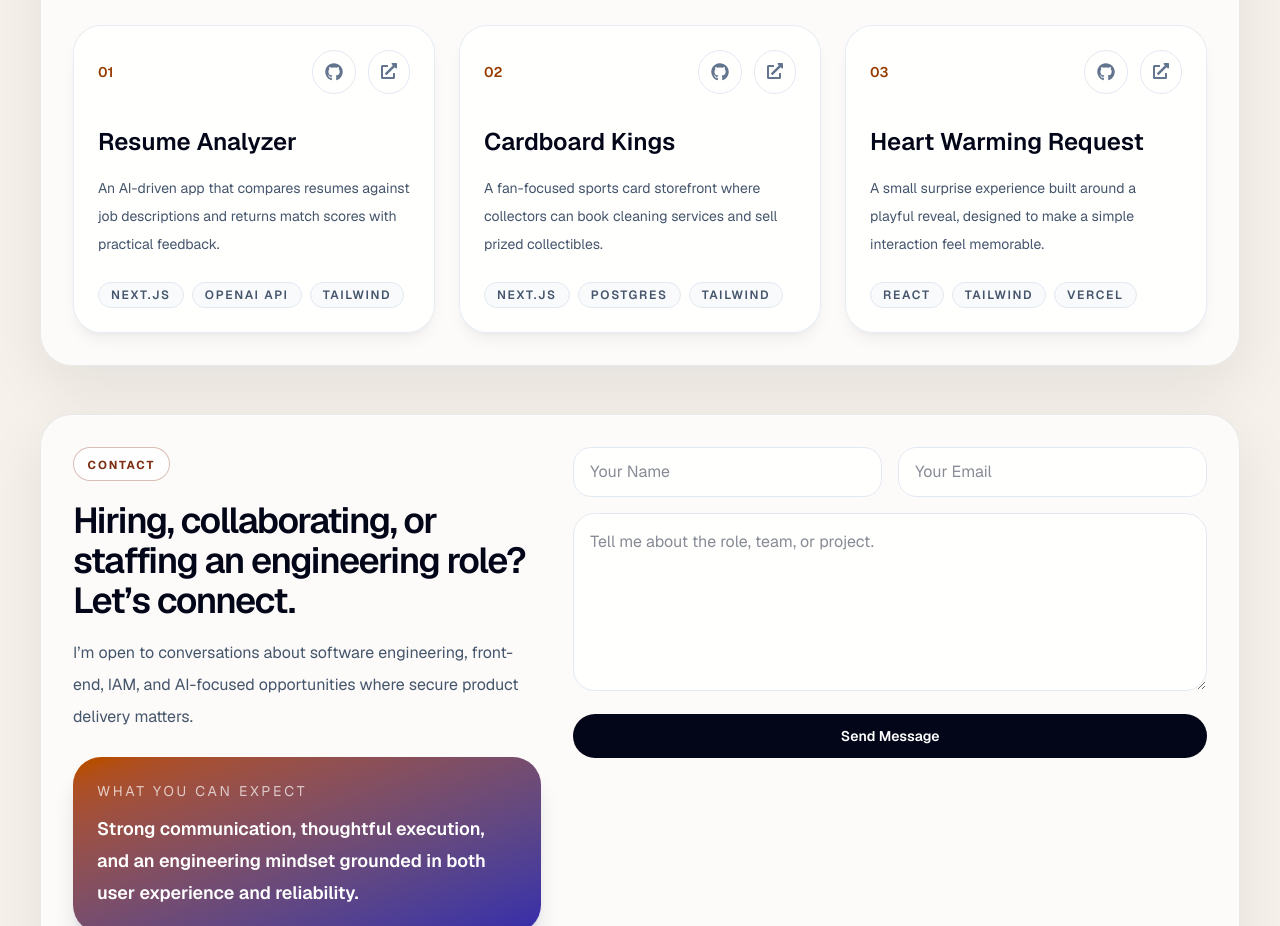
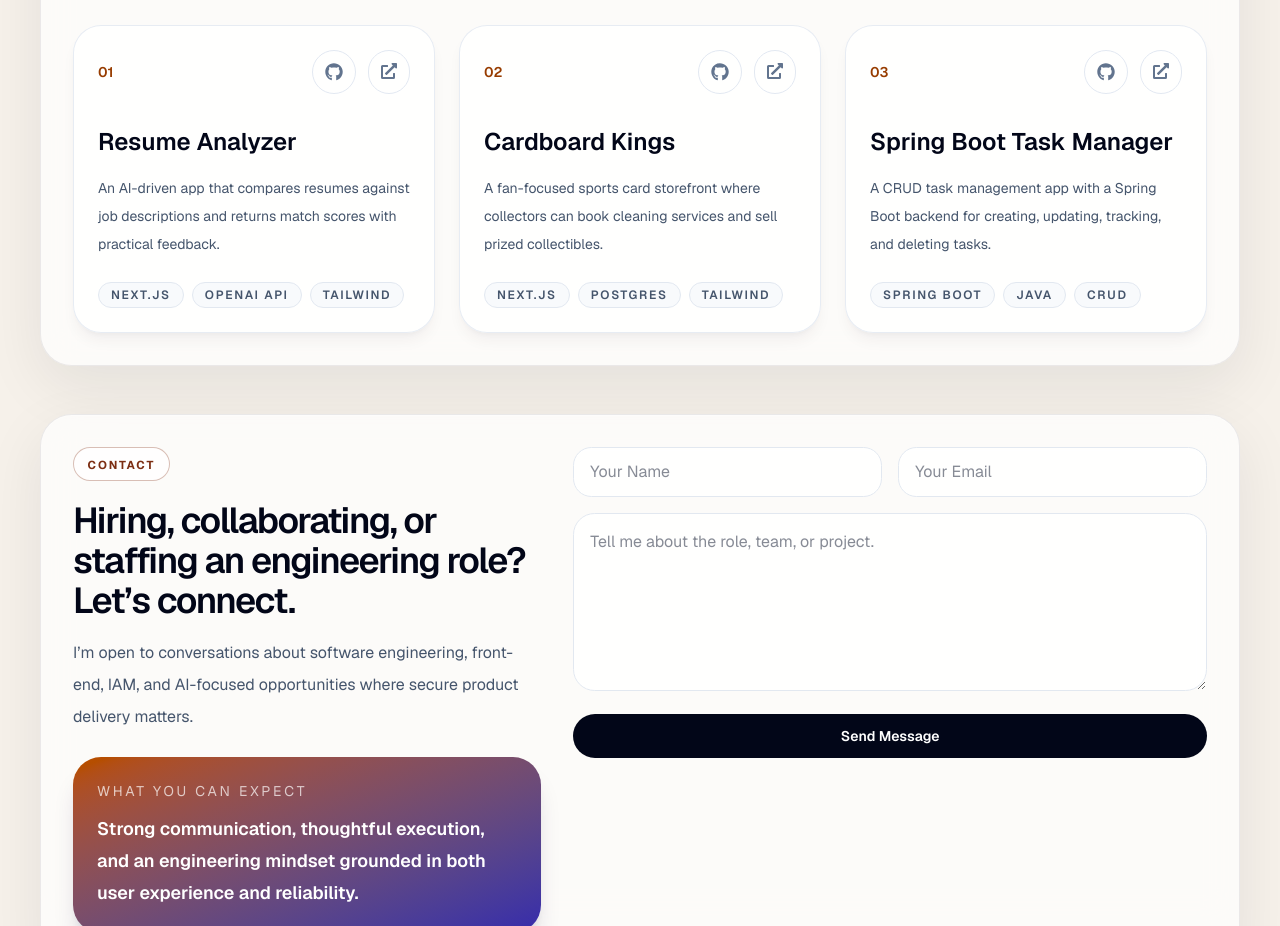
Before and after one commit to Dcaba024/portfolio, a Next.js app: page / in a window 1280 px wide. Shown: the part 3040-3966 px from the top of the page. Built offline with nearby package versions, Linux system fonts and the light colour scheme; no server answers.

Commit message:
updated projects

```diff
--- a/app/components/Projects.tsx
+++ b/app/components/Projects.tsx
@@ -21,12 +21,12 @@ const projects = [
     demo: "https://cardboardkings.org",
   },
   {
-    title: "Heart Warming Request",
+    title: "Spring Boot Task Manager",
     description:
-      "A small surprise experience built around a playful reveal, designed to make a simple interaction feel memorable.",
-    tech: ["React", "Tailwind", "Vercel"],
-    github: "https://github.com/Dcaba024/GodParents",
-    demo: "https://surprise-coral-gamma.vercel.app/",
+      "A CRUD task management app with a Spring Boot backend for creating, updating, tracking, and deleting tasks.",
+    tech: ["Spring Boot", "Java", "CRUD"],
+    github: "https://github.com/Dcaba024/spring-task-manager",
+    demo: "https://spring-task-manager.vercel.app/",
   },
 ];
 
@@ -73,6 +73,7 @@ export default function Projects() {
                   0{index + 1}
                 </span>
                 <div className="flex gap-3 text-slate-500 dark:text-slate-400">
+                  {project.github ? (
                     <a
                       href={project.github}
                       target="_blank"
@@ -82,6 +83,7 @@ export default function Projects() {
                     >
                       <FaGithub size={18} />
                     </a>
+                  ) : null}
                   <a
                     href={project.demo}
                     target="_blank"
```
Also changed, not shown: 1 other file (tests, documents, lock files or other folders). Lines whose indentation alone changed are shown as unchanged.
